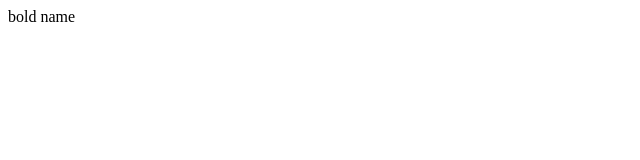
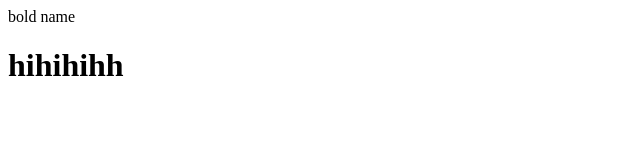
Before and after one commit to THIRDEYE4U/newproject, a plain HTML site: page index.html in a window 1280 px wide. Shown: the whole page, without its empty margins (0-640 px from the left). Drawn offline with Linux system fonts and the light colour scheme.

Commit message:
change add paragraph

```diff
--- a/index.html
+++ b/index.html
@@ -3,6 +3,7 @@
 <head>
 <body>
 <p> bold name </p>
+<h1> hihihihh </h1>
 </body>
 </head>
 </html>
```
